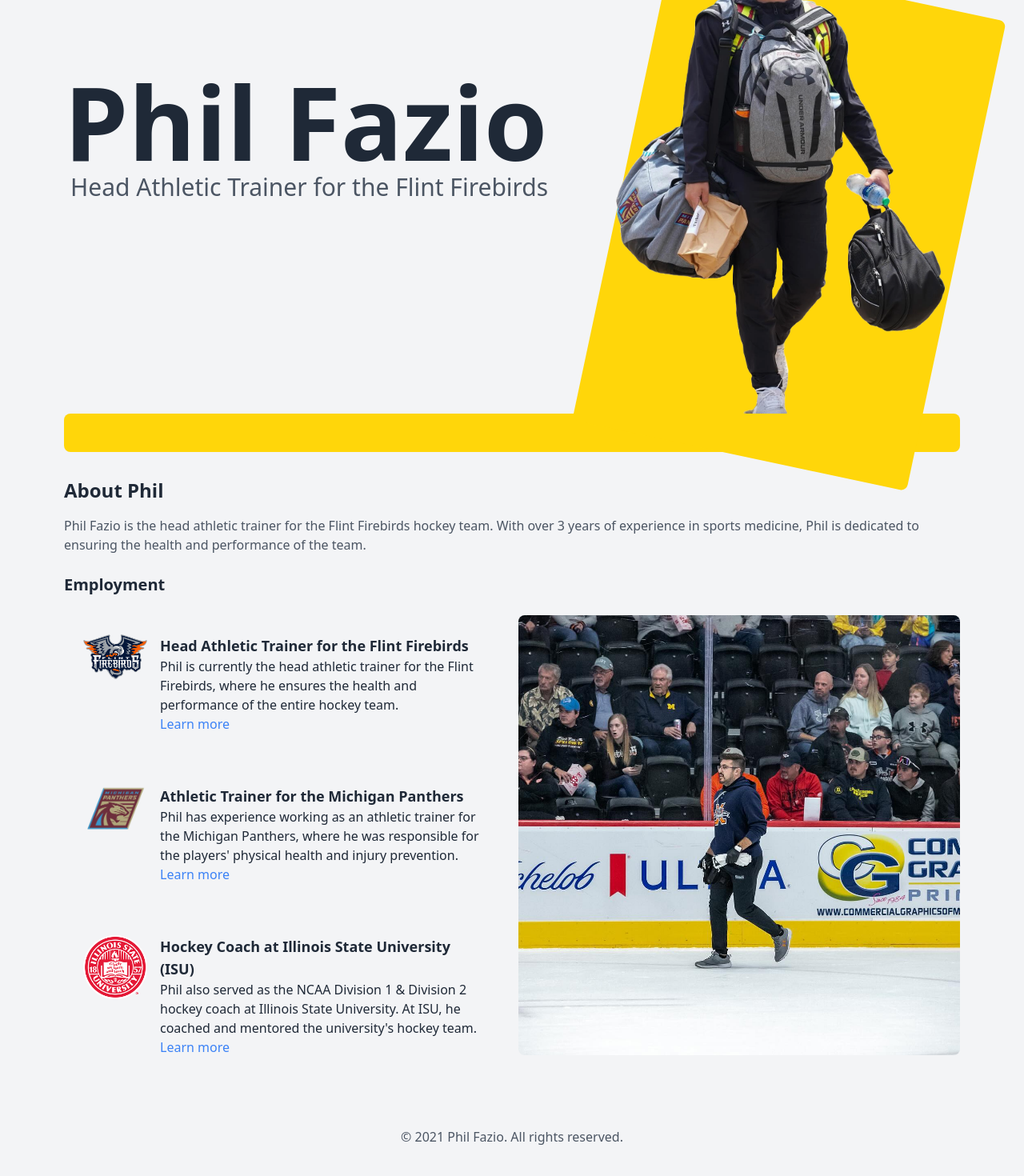
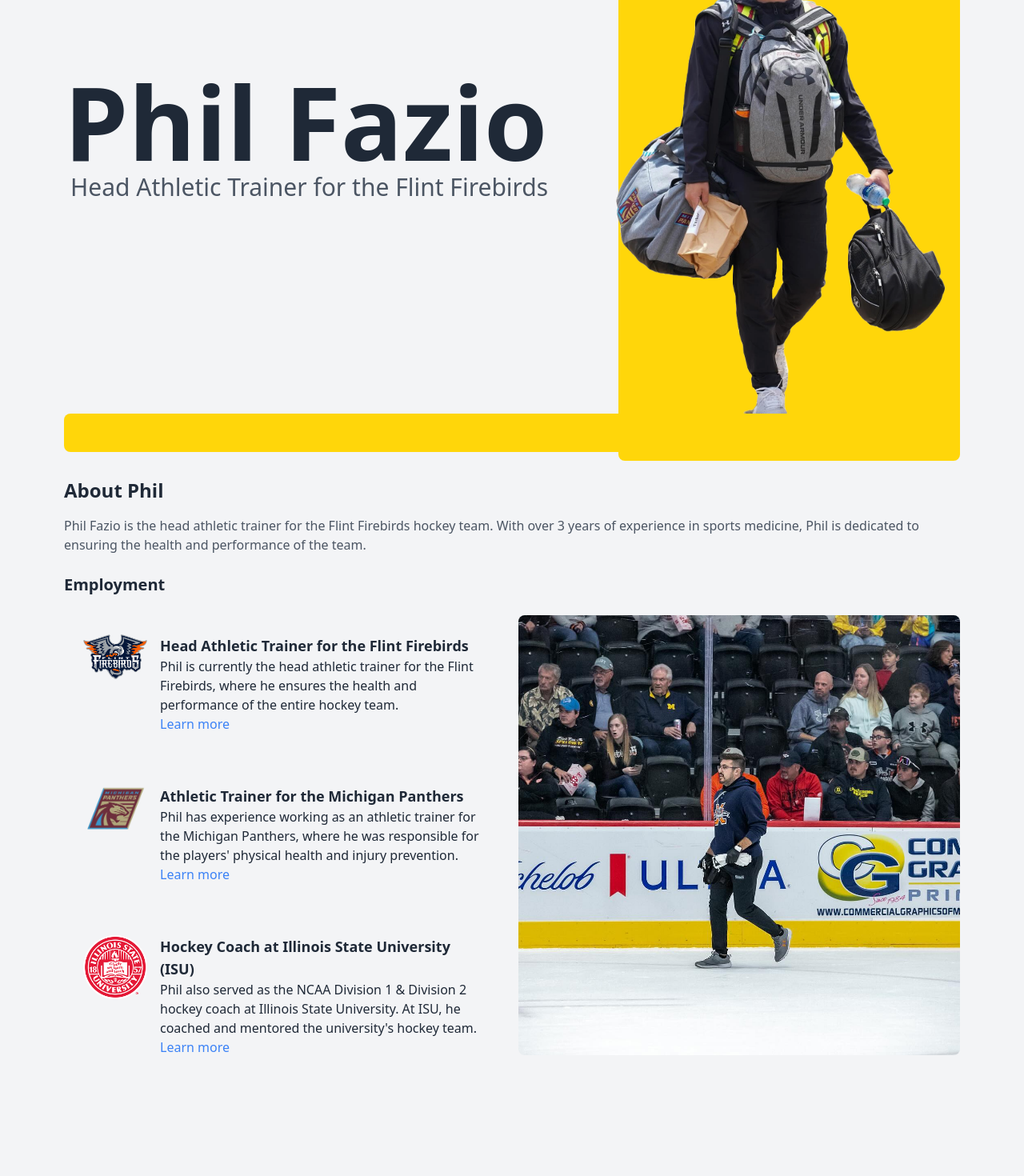
Before and after one commit to Leyden05/Phil, a Next.js app in the folder phil-site/: page / in a window 1280 px wide. Shown: the part 184-1654 px from the top of the page at 80% size. Built offline with nearby package versions, Linux system fonts and the light colour scheme.

Commit message:
finishing

```diff
--- a/phil-site/app/page.js
+++ b/phil-site/app/page.js
@@ -2,6 +2,8 @@
 
 import Image from "next/image";
 import { useState, useEffect } from "react";
+import "aos/dist/aos.css"; // Import AOS styles
+import AOS from "aos";
 
 export default function Home() {
   const [darkMode, setDarkMode] = useState(false);
@@ -10,6 +12,7 @@ export default function Home() {
   const [isFading, setIsFading] = useState(false);
 
   useEffect(() => {
+    AOS.init({});
     if (darkMode) {
       document.documentElement.classList.add("dark");
     } else {
@@ -73,14 +76,18 @@ export default function Home() {
     <div className="flex flex-col items-center justify-center min-h-screen p-8 pb-20 sm:p-20 bg-gray-100 dark:bg-darkBlue transition-background duration-500">
       <header className="w-full flex justify-between">
         <div className="text-left z-10 lg:mt-48">
-          <h1 className="text-9xl font-bold text-gray-800 dark:text-gray-200 transition-text duration-500">
+          <h1 className="text-9xl font-bold text-gray-800 dark:text-gray-200 transition-text duration-500"
+          data-aos="fade-up">
             Phil Fazio
           </h1>
-          <p className="text-3xl text-gray-600 dark:text-gray-400 transition-text duration-500 ml-2">
+          <p className="text-3xl text-gray-600 dark:text-gray-400 transition-text duration-500 ml-2"
+          data-aos="fade-up"
+          data-aos-delay="600">
             Head Athletic Trainer for the Flint Firebirds
           </p>
         </div>
-        <div className="hidden lg:block absolute top-40 right-20 w-1/3 h-3/4 bg-lightGold rounded-lg transform rotate-12 z-0"></div>
+        <div className="hidden lg:block absolute top-40 right-20 w-1/3 h-3/4 bg-lightGold rounded-lg transform rotate-12 z-0"
+        data-aos="fade-up"></div>
         <Image
           className="md:block hidden rounded-lg w-1/2 max-w-[40%] h-3/4 z-10"
           src="/images/philnobg1.png"
@@ -92,7 +99,7 @@ export default function Home() {
       </header>
       <button
         onClick={toggleDarkMode}
-        className="absolute top-20 right-20 p-2 rounded-full bg-gray-300 dark:bg-gray-700 focus:outline-none transition-background duration-500 z-10"
+        className="absolute top-10 right-10 lg:top-20 lg:right-20 p-2 rounded-full bg-gray-300 dark:bg-gray-700 focus:outline-none transition-background duration-500 z-10"
       >
         {darkMode ? (
           <svg
@@ -131,28 +138,38 @@ export default function Home() {
         )}
       </button>
 
-      <div className="bg-lightGold p-6 w-full mb-8 rounded-lg"></div>
+      <div className="bg-lightGold p-6 w-full mt-4 lg:mt-0 mb-8 rounded-lg z-2"
+      data-aos="fade-up"
+      data-aos-delay="300"></div>
       <main className="flex flex-col items-center gap-8 sm:items-start z-10">
         <section className="text-center sm:text-left">
-          <h2 className="text-2xl font-semibold text-gray-800 dark:text-gray-200 transition-text duration-500">
+          <h2 className="text-2xl font-semibold text-gray-800 dark:text-gray-200 transition-text duration-500"
+          data-aos="fade-up"
+          data-aos-delay="600">
             About Phil
           </h2>
-          <p className="text-gray-600 dark:text-gray-400 mt-4 transition-text duration-500">
+          <p className="text-gray-600 dark:text-gray-400 mt-4 transition-text duration-500"
+          data-aos="fade-up"
+          data-aos-delay="600">
             Phil Fazio is the head athletic trainer for the Flint Firebirds
             hockey team. With over 3 years of experience in sports medicine,
             Phil is dedicated to ensuring the health and performance of the
             team.
           </p>
-          <h3 className="text-xl font-semibold text-gray-800 dark:text-gray-200 my-6 transition-text duration-500">
+          <h3 className="text-xl font-semibold text-gray-800 dark:text-gray-200 my-6 transition-text duration-500"
+          data-aos="fade-up"
+          data-aos-delay="900">
             Employment
           </h3>
           <div className="flex flex-col items-center justify-center">
-            <div className="flex gap-4">
-              <div className="flex flex-col w-1/2 space-y-4">
+            <div className="flex flex-col lg:flex-row gap-4">
+              <div className="flex flex-col w-full lg:w-1/2 space-y-4">
                 {jobs.map((job) => (
                   <div
                     key={job.id}
-                    className="flex items-start gap-4 text-gray-800 dark:text-gray-200 hover:text-gray-200 hover:bg-gray-800 transition duration-500 p-6 rounded-lg"
+                    data-aos="fade-up"
+                    data-aos-delay="900"
+                    className="flex lg:flex-row flex-col items-center lg:items-start gap-4 text-gray-800 dark:text-gray-200 hover:text-gray-200 hover:bg-gray-800 transition duration-500 p-6 rounded-lg"
                     onMouseEnter={() => setHoveredJob(job.id)}
                     onMouseLeave={() => setHoveredJob(null)}
                   >
@@ -180,7 +197,9 @@ export default function Home() {
               </div>
               <div className="overflow-hidden w-1/2 h-full rounded-lg">
                 <Image
-                  className={`inset-0 w-full h-[550px] max-h-[550px] object-cover transition-opacity duration-300 ${
+                  data-aos="fade-up"
+                  data-aos-delay="600"
+                  className={`hidden lg:block inset-0 w-full h-[550px] max-h-[550px] object-cover transition-opacity duration-300 ${
                     isFading ? "opacity-0" : "opacity-100"
                   }`}
                   src={currentImage}
@@ -194,7 +213,8 @@ export default function Home() {
         </section>
       </main>
       <footer>
-        <p className="text-center text-gray-600 dark:text-gray-400 transition-text duration-500 mt-16">
+        <p className="text-center text-gray-600 dark:text-gray-400 transition-text duration-500 mt-16"
+        data-aos="fade-up">
           &copy; 2021 Phil Fazio. All rights reserved.
         </p>
       </footer>
--- a/phil-site/package.json
+++ b/phil-site/package.json
@@ -9,9 +9,10 @@
     "lint": "next lint"
   },
   "dependencies": {
+    "aos": "^2.3.4",
+    "next": "15.1.2",
     "react": "^19.0.0",
-    "react-dom": "^19.0.0",
-    "next": "15.1.2"
+    "react-dom": "^19.0.0"
   },
   "devDependencies": {
     "postcss": "^8",
```
Also changed, not shown: 1 other file (tests, documents, lock files or other folders).
